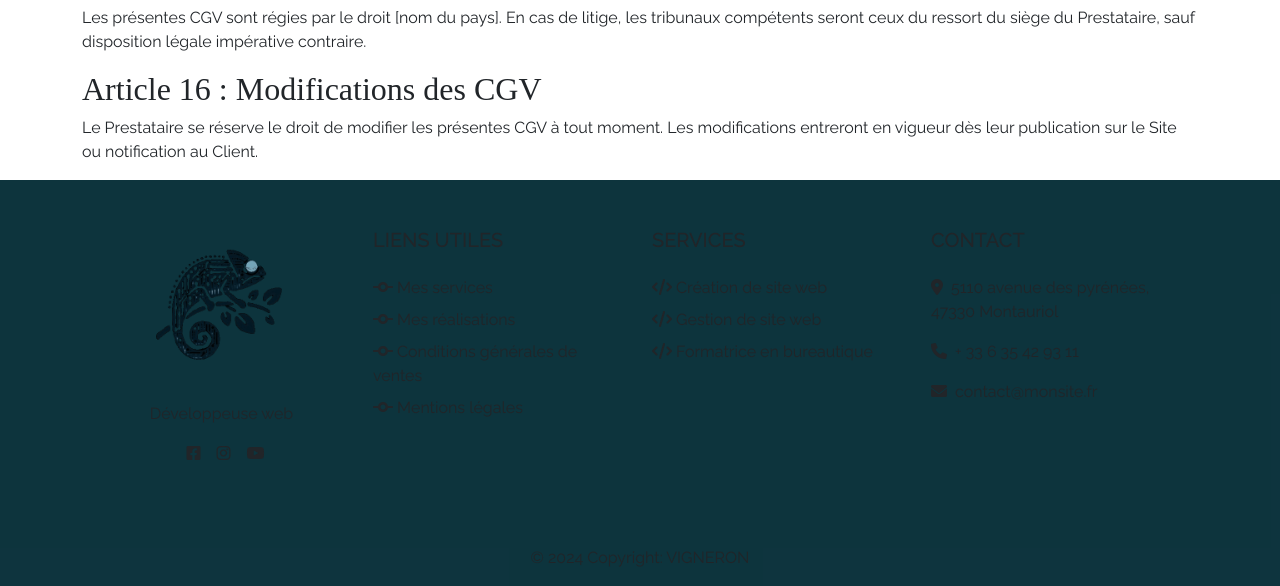
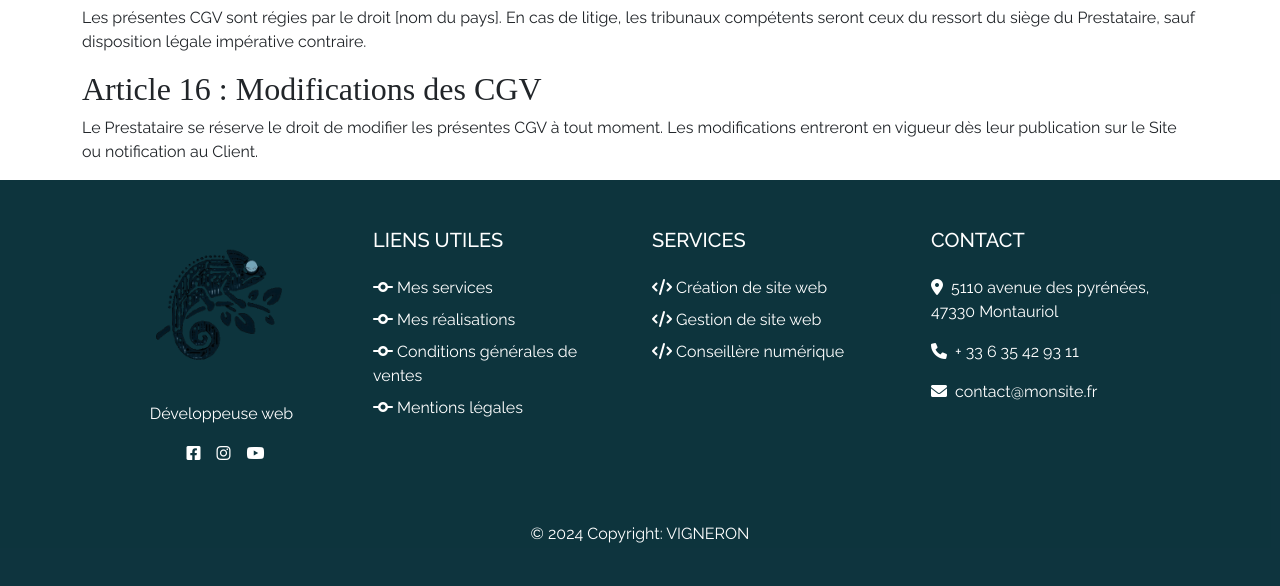
Before and after one commit to EmmaVgn/cameleonwebsite, a Symfony app: template templates/home/cgv.html.twig in a window 1280 px wide. Shown: the part 1993-2579 px from the top of the page. Run offline with Twig, Linux system fonts and the light colour scheme; the template is opened without the code that fills it, so the values that code supplies are empty; style sheets or scripts are compiled from the project's sources; some libraries are stand-ins or nearby versions; some web fonts are replaced.

Commit message:
Update css footer

```diff
--- a/templates/shared/_footer.html.twig
+++ b/templates/shared/_footer.html.twig
@@ -8,24 +8,24 @@
 		<div
 			class="row my-4">
 			<!--Grid column-->
-			<div class="col-lg-3 col-md-6 mb-4 mb-md-0">
+			<div class="col-lg-3 col-md-6 mb-4 mb-md-0 text-white">
 				<div class=" shadow-1-strong d-flex align-items-center justify-content-center mb-4 mx-auto" style="width: 150px; height: 150px;">
 					<img src="/img/giphy-3--unscreen.gif" height="150" alt="" loading="lazy"/>
 				</div>
 				<p class="text-center">Développeuse web</p>
 				<ul class="list-unstyled d-flex flex-row justify-content-center">
 					<li>
-						<a class="text-dark px-2" href="#!">
+						<a class="text-white px-2" href="#!">
 							<i class="fab fa-facebook-square"></i>
 						</a>
 					</li>
 					<li>
-						<a class="text-dark px-2" href="#!">
+						<a class="text-white px-2" href="#!">
 							<i class="fab fa-instagram"></i>
 						</a>
 					</li>
 					<li>
-						<a class="text-dark ps-2" href="#!">
+						<a class="text-white ps-2" href="#!">
 							<i class="fab fa-youtube"></i>
 						</a>
 					</li>
@@ -34,29 +34,29 @@
 			<!--Grid column-->
 
 			<!--Grid column-->
-			<div class="col-lg-3 col-md-6 mb-4 mb-md-0">
+			<div class="col-lg-3 col-md-6 mb-4 mb-md-0 text-white">
 				<h5 class="text-uppercase mb-4">Liens utiles</h5>
 				<ul class="list-unstyled">
 					<li class="mb-2">
-						<a href="}" class="text-dark">
+						<a href="}" class="text-white">
 							<i class="fa-solid fa-code-commit"></i>
 							Mes services
 						</a>
 					</li>
 					<li class="mb-2">
-						<a href="" class="text-dark">
+						<a href="" class="text-white">
 							<i class="fa-solid fa-code-commit"></i>
 							Mes réalisations
 						</a>
 					</li>
 					<li class="mb-2">
-						<a href="" class="text-dark">
+						<a href="" class="text-white">
 							<i class="fa-solid fa-code-commit"></i>
 							Conditions générales de ventes
 						</a>
 					</li>
 					<li class="mb-2">
-						<a href="" class="text-dark">
+						<a href="" class="text-white">
 							<i class="fa-solid fa-code-commit"></i>
 							Mentions légales</li>
 					</li>
@@ -67,33 +67,34 @@
 	<!--Grid column-->
 
 	<!--Grid column-->
-	<div class="col-lg-3 col-md-6 mb-4 mb-md-0">
+	<div class="col-lg-3 col-md-6 mb-4 mb-md-0 text-white">
 		<h5 class="text-uppercase mb-4">Services</h5>
 		<ul class="list-unstyled">
 			<li class="mb-2">
-				<a href="" class="text-dark">
+				<a href="" class="text-white">
 					<i class="fa-solid fa-code"></i>
 					Création de site web
 				</a>
 			</li>
 			<li class="mb-2">
-				<a href="" class="text-dark">
+				<a href="" class="text-white">
 					<i class="fa-solid fa-code"></i>
 					Gestion de site web
 				</a>
 			</li>
 			<li class="mb-2">
-				<a href="" class="text-dark">
+				<a href="" class="text-white">
 					<i class="fa-solid fa-code"></i>
-					Formatrice en bureautique
+					Conseillère numérique
 				</a>
 			</li>
+
 		</ul>
 	</div>
 	<!--Grid column-->
 
 	<!--Grid column-->
-	<div class="col-lg-3 col-md-6 mb-4 mb-md-0">
+	<div class="col-lg-3 col-md-6 mb-4 mb-md-0 text-white">
 		<h5 class="text-uppercase mb-4">Contact</h5>
 		<ul class="list-unstyled">
 			<li>
@@ -115,5 +116,6 @@
 	</div>
 	<!--Grid column-->
 </div>
-<!--Grid row--></div><!-- Grid container --><!-- Copyright --><div class="text-center p-3 copyright">
-© 2024 Copyright: VIGNERON</div><!-- Copyright --></footer>
+<div class="text-center p-3 copyright text-white">
+	© 2024 Copyright: VIGNERON
+</div>
```
